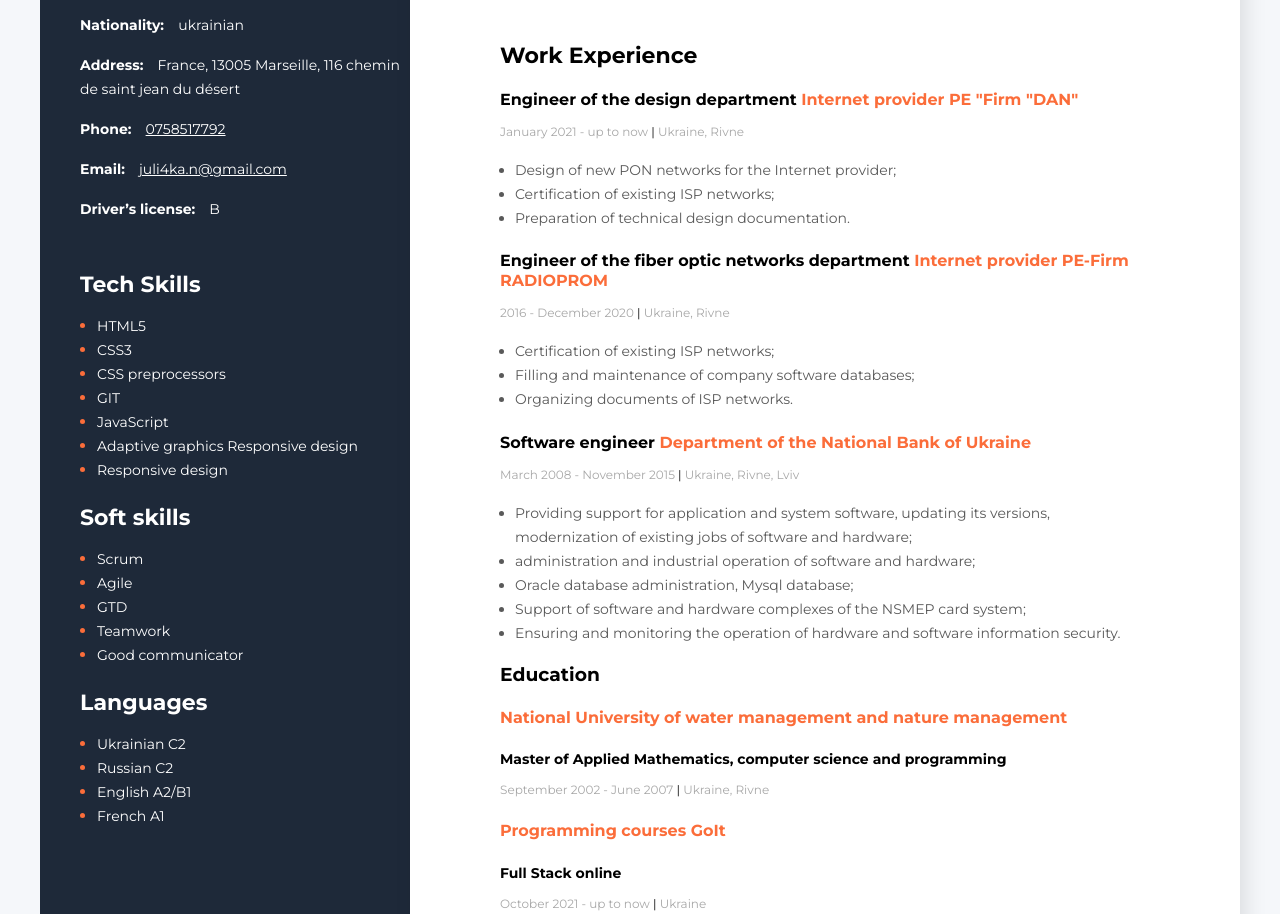
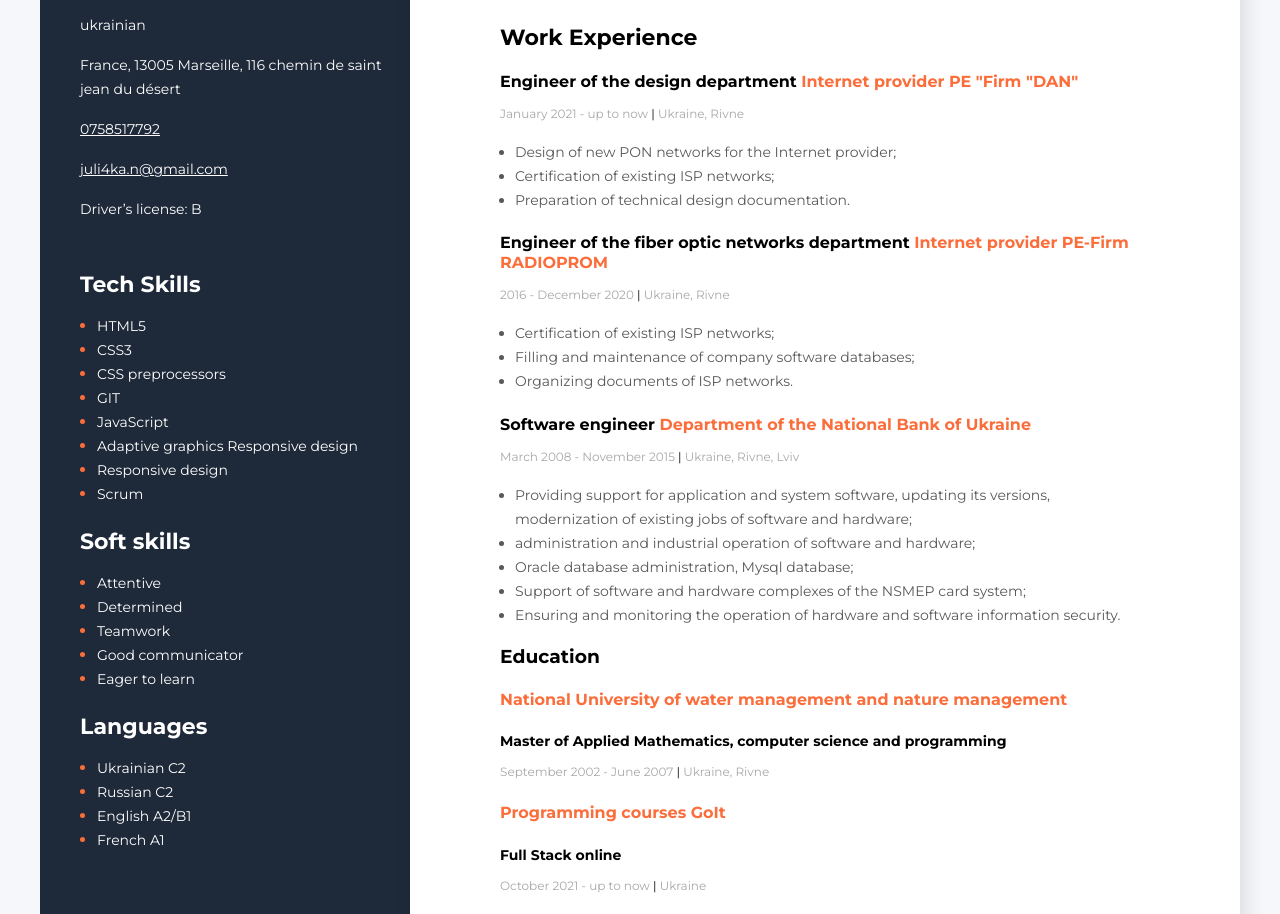
Before and after one commit to Juliia-J/Resume, a plain HTML site: page index.html in a window 1280 px wide. Shown: the part 506-1420 px from the top of the page. Drawn offline with Linux system fonts and the light colour scheme.

Commit message:
Поправки

```diff
--- a/index.html
+++ b/index.html
@@ -122,26 +122,26 @@
             <h3 class="sidebar-title">Contacts</h3>
             <div>
                 <p>
-                    <span class="contact-type">Nationality:</span>
+                    <!-- <span class="contact-type">Nationality:</span> -->
                     <span class="contact-link">ukrainian</span>
                 </p>
                 <p>
-                    <span class="contact-type">Address:</span>
+                    <!-- <span class="contact-type">Address:</span> -->
                     <span class="contact-link">France,
                     13005 Marseille,
                     116 chemin de saint jean du désert</span>
                 </p>
                 <p>
-                    <span class="contact-type">Phone:</span>
+                    <!-- <span class="contact-type">Phone:</span> -->
                     <a href="tel: 0758517792" class="contact-link"> 0758517792</a>
                 </p>
                 <p>
-                    <span class="contact-type">Email:</span>
+                    <!-- <span class="contact-type">Email:</span> -->
                     <a href="juli4ka.n@gmail.com" class="contact-link">juli4ka.n@gmail.com</a>
                 </p>
                 <p>
-                    <span class="contact-type">Driver’s license:</span>
-                    <span class="contact-link">B</span>
+                    <!-- <span class="contact-type">Driver’s license:</span> -->
+                    <span class="contact-link">Driver’s license: B</span>
                 </p>
 
             </div>
@@ -157,17 +157,18 @@
                 <li class="skills-item"> <span class="tech-skills-text">JavaScript</span></li>
                 <li class="skills-item"> <span class="tech-skills-text">Adaptive graphics Responsive design</span></li>
                 <li class="skills-item"> <span class="tech-skills-text">Responsive design</span></li>
+                <li class="skills-item"> <span class="tech-skills-text">Scrum</span></li>
             </ul>
         </div>
         <!--Soft skills-->
         <div class="soft-skills">
             <h3 class="sidebar-title">Soft skills</h3>
             <ul class="soft-skills-list">
-                <li class="skills-item"> <span class="soft-skills-text">Scrum</span></li>
-                <li class="skills-item"> <span class="soft-skills-text">Agile</span></li>
-                <li class="skills-item"> <span class="soft-skills-text">GTD</span></li>
+                <li class="skills-item"> <span class="soft-skills-text">Attentive</span></li>
+                <li class="skills-item"> <span class="soft-skills-text">Determined</span></li>
                 <li class="skills-item"> <span class="soft-skills-text">Teamwork</span></li>
                 <li class="skills-item"> <span class="soft-skills-text">Good communicator</span></li>
+                <li class="skills-item"> <span class="soft-skills-text">Eager to learn</span></li>
             </ul>
         </div>
         <!--Languages-->
--- a/styles/styles.css
+++ b/styles/styles.css
@@ -20,7 +20,7 @@ body {
   padding: 100px 90px;
 }
 .about {
-  margin-bottom: 40px;
+  margin-bottom: 20px;
 }
 
 .about-position {
```
